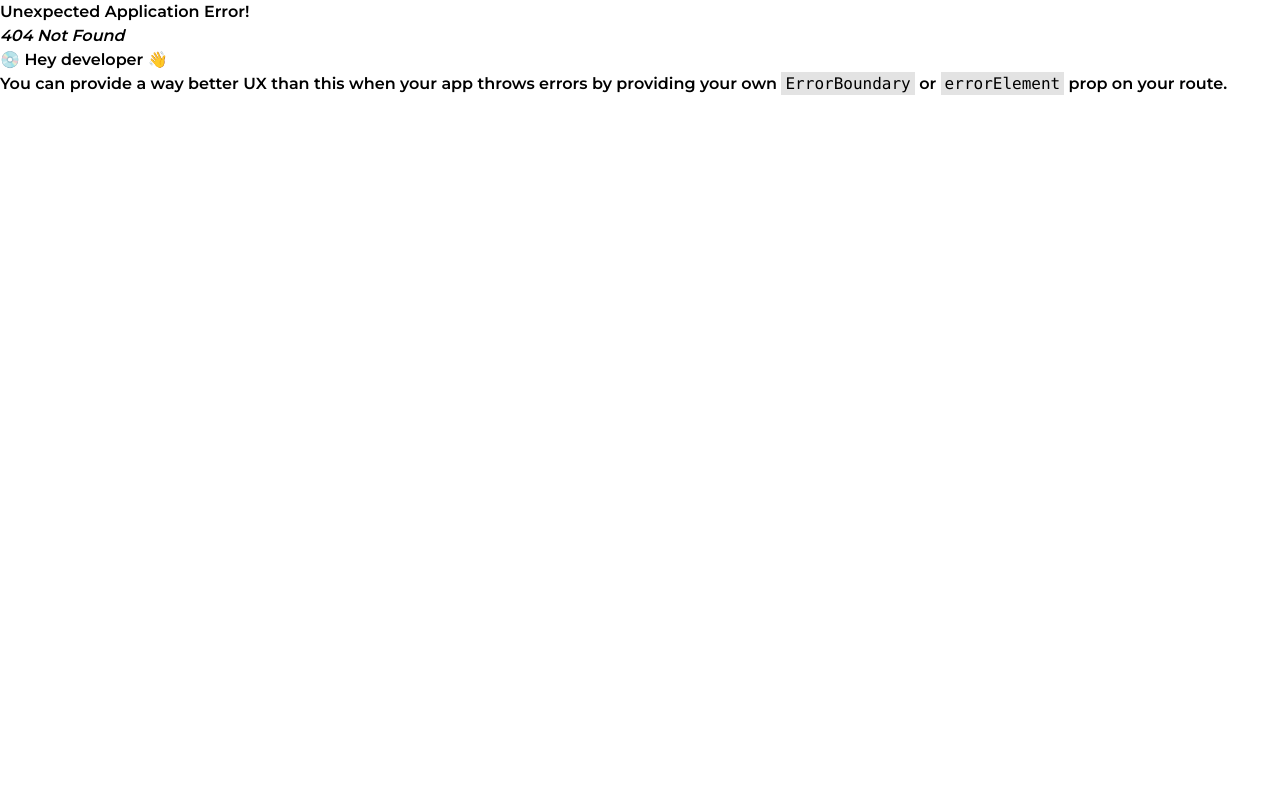
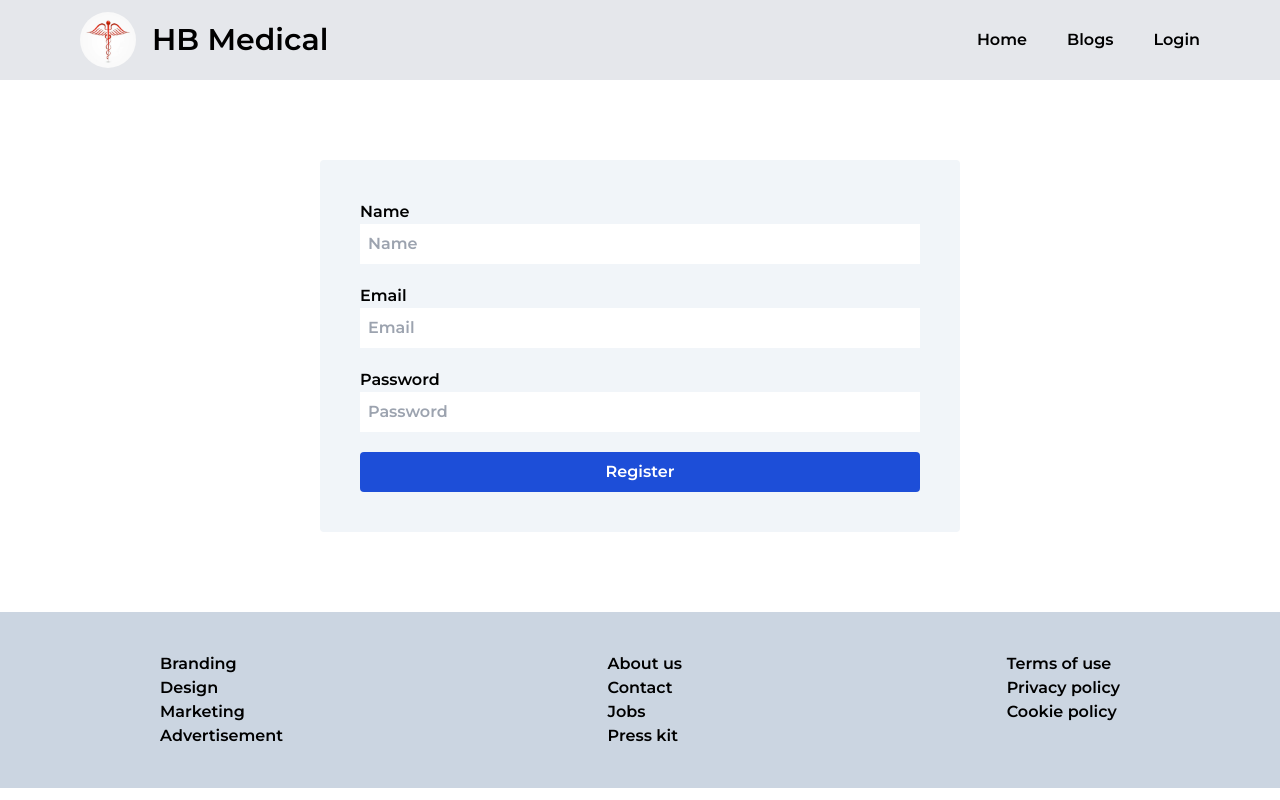
Before and after one commit to Md-Rubel-Ahmed-Rana/hb-medical-client, a React (Create React App) app: page /register in a window 1280 px wide. Before the commit this address had no page. Built offline with nearby package versions, Linux system fonts and the light colour scheme.

Commit message:
Form data recieved

```diff
--- a/src/Pages/Login/Login.tsx
+++ b/src/Pages/Login/Login.tsx
@@ -1,17 +1,26 @@
-import React from 'react';
+import React, {FormEvent, useState } from 'react';
 import { Link } from 'react-router-dom';
 
 const Login = () => {
+    const [email, setEmail] = useState("");
+    const [password, setPassword] = useState("")
+
+    const handleLogin = (event: FormEvent<HTMLFormElement>) => {
+        event.preventDefault()
+        const user = {email, password}
+        console.log(user);
+    }
+
     return (
         <div className="lg:w-1/2 bg-slate-100 mx-auto my-20 p-10 rounded">
-        <form>
+        <form onSubmit={handleLogin}>
             <div className="mb-5">
                 <label className="block">Email</label>
-                <input type="text" placeholder="email" className="w-full p-2" />
+                <input onChange={(e) => setEmail(e.target.value)} type="email" name="email" placeholder="email" className="w-full p-2" />
             </div>
             <div className="mb-5">
                 <label className="block">Password</label>
-                <input type="text" placeholder="password" className="w-full p-2" />
+                <input onChange={(e) => setPassword(e.target.value)} type="password" name="password" placeholder="password" className="w-full p-2" />
             </div>
             <button type='submit' className="bg-blue-700 w-full px-10 py-2 rounded text-center text-white">Login</button>
         </form>
--- /dev/null
+++ b/src/Pages/Register/Register.tsx
@@ -0,0 +1,34 @@
+import React, { FormEvent, useState } from 'react';
+
+const Register = () => {
+    const [name, setName] = useState("")
+    const [email, setEmail] = useState("")
+    const [password, setPassword] = useState("");
+
+    const handleRegister = (event: FormEvent<HTMLFormElement>) => {
+        event.preventDefault()
+        const user = {name, email, password}
+        console.log(user);
+    }
+    return (
+        <div className="lg:w-1/2 bg-slate-100 mx-auto my-20 p-10 rounded">
+        <form onSubmit={handleRegister}>
+            <div className="mb-5">
+                <label className="block">Name</label>
+                <input onChange={(e) => setName(e.target.value)} type="text" name='name' placeholder="Name" className="w-full p-2" />
+            </div>
+            <div className="mb-5">
+                <label className="block">Email</label>
+                <input onChange={(e) => setEmail(e.target.value)}  type="text" name='email' placeholder="Email" className="w-full p-2" />
+            </div>
+            <div className="mb-5">
+                <label className="block">Password</label>
+                <input onChange={(e) => setPassword(e.target.value)}  type="text" name='password' placeholder="Password" className="w-full p-2" />
+            </div>
+            <button type='submit' className="bg-blue-700 w-full px-10 py-2 rounded text-center text-white">Register</button>
+        </form>
+        </div>
+    );
+};
+
+export default Register;
--- a/src/routes/Router.tsx
+++ b/src/routes/Router.tsx
@@ -3,6 +3,7 @@ import { createBrowserRouter } from "react-router-dom";
 import Main from "../Layout/Main";
 import Home from "../Pages/Home/Home/Home";
 import Login from "../Pages/Login/Login";
+import Register from "../Pages/Register/Register";
 
 const router = createBrowserRouter([
     {
@@ -16,6 +17,10 @@ const router = createBrowserRouter([
             {
                 path: "/login",
                 element: <Login />
+            },
+            {
+                path: "/register",
+                element: <Register />
             }
         ]
     }
```
